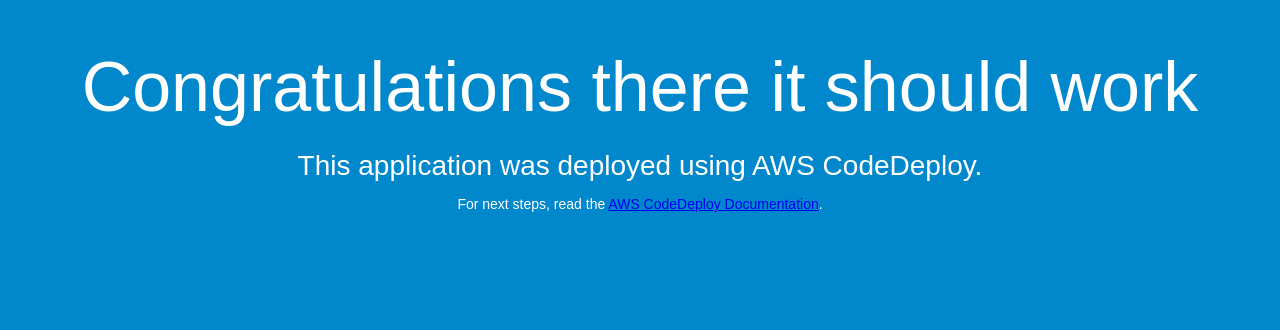
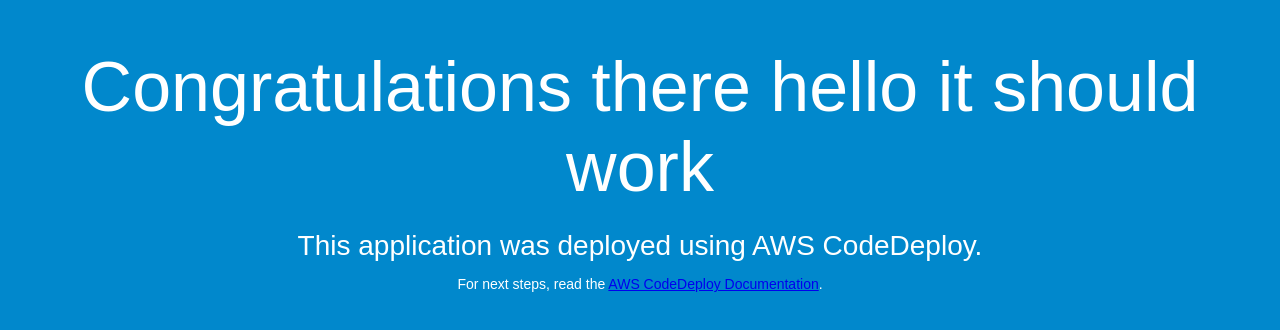
Before and after one commit to blrtrial/bglr, a plain HTML site: page index.html in a window 1280 px wide. Drawn offline with Linux system fonts and the light colour scheme.

Commit message:
Update index.html

```diff
--- a/index.html
+++ b/index.html
@@ -26,7 +26,7 @@
 </head>
 <body>
   <div align="center">
-    <h1>Congratulations there it should work</h1>
+    <h1>Congratulations there hello it should work</h1>
     <h2>This application was deployed using AWS CodeDeploy.</h2>
     <p>For next steps, read the <a href="http://aws.amazon.com/documentation/codedeploy">AWS CodeDeploy Documentation</a>.</p>
   </div>
```
